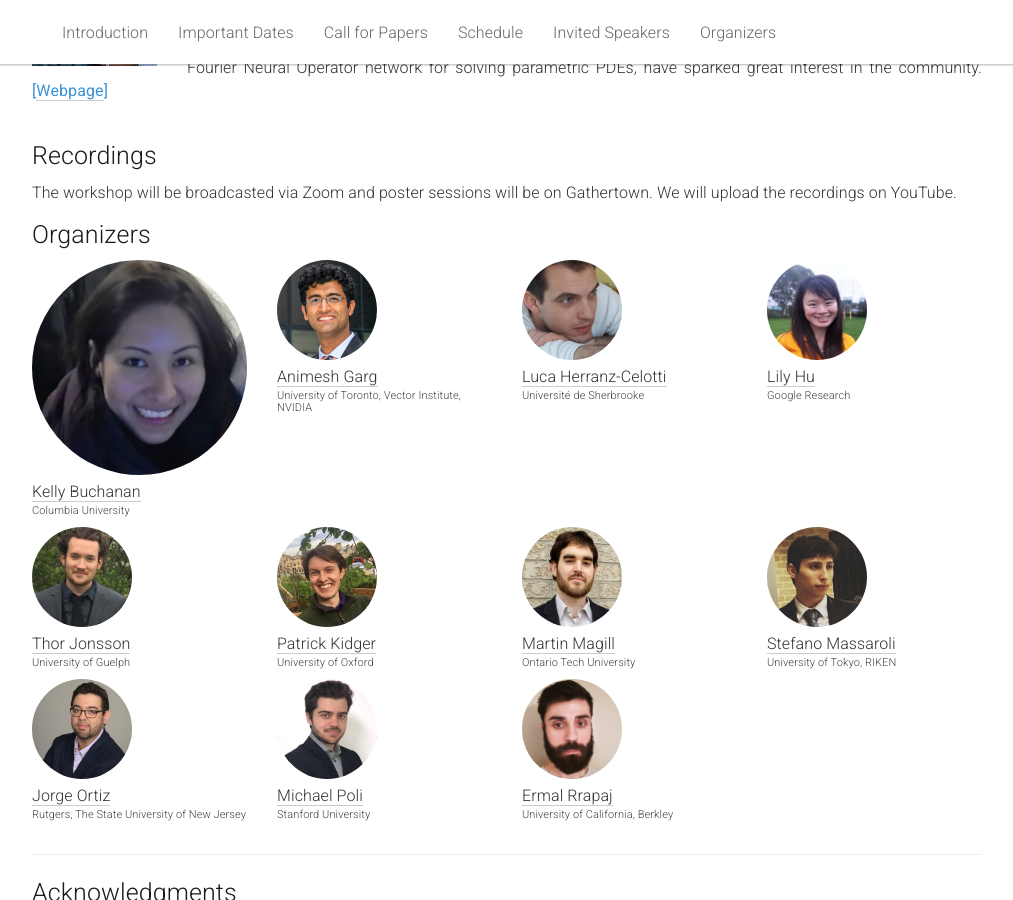
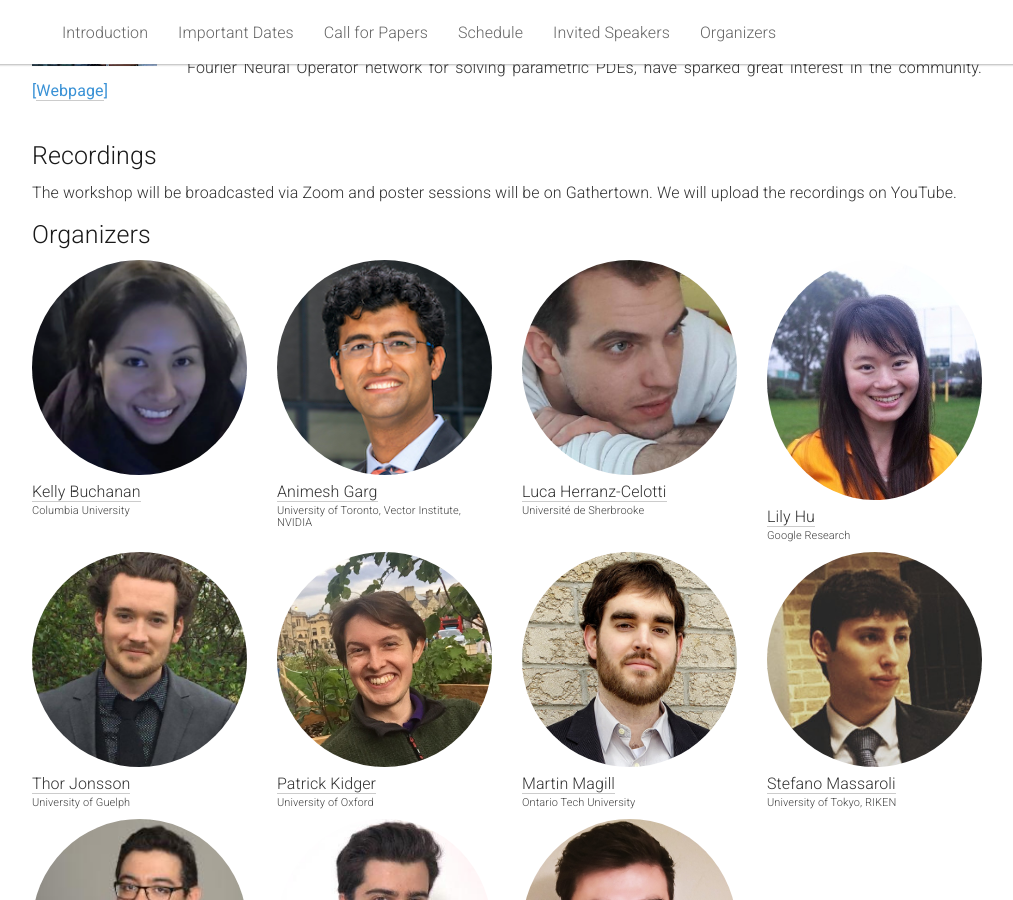
Before and after one commit to dl-de/dl-de.github.io, a Jekyll site: the page built from _pages/home.md, in a window 1280 px wide and 900 px high, scrolled down 3046 px. Shown: the whole window, without its empty margins (133-1146 px from the left). Built offline with Jekyll 4.4.1, drawn with Linux system fonts in a browser that asks for light colours.

Commit message:
minor changes

```diff
--- a/_pages/home.md
+++ b/_pages/home.md
@@ -276,7 +276,7 @@ The scope of the workshop spans topics at the intersection of DL and DEs, includ
 
   <div class="col-xs-3">
     <a href="https://animesh.garg.tech/">
-      <img class="people-pic" src="{{ "/static/img/people/animeshgarg.jpg" | prepend:site.baseurl }}">
+      <img class="people-pic" style="width:100%;height:auto;" src="{{ "/static/img/people/animeshgarg.jpg" | prepend:site.baseurl }}">
     </a>
     <div class="people-name">
       <a href="https://animesh.garg.tech/">Animesh Garg</a>
@@ -286,7 +286,7 @@ The scope of the workshop spans topics at the intersection of DL and DEs, includ
 
   <div class="col-xs-3">
     <a href="https://lucehe.github.io/">
-      <img class="people-pic" src="{{ "/static/img/people/lucaherrtti.jpg" | prepend:site.baseurl }}">
+      <img class="people-pic" style="width:100%;height:auto;" src="{{ "/static/img/people/lucaherrtti.jpg" | prepend:site.baseurl }}">
     </a>
     <div class="people-name">
       <a href="https://lucehe.github.io/">Luca Herranz-Celotti</a>
@@ -296,7 +296,7 @@ The scope of the workshop spans topics at the intersection of DL and DEs, includ
 
   <div class="col-xs-3">
     <a href="http://rlily.hu/">
-      <img class="people-pic" src="{{ "/static/img/people/Lily.jpg" | prepend:site.baseurl }}">
+      <img class="people-pic" style="width:100%;height:auto;" src="{{ "/static/img/people/Lily.jpg" | prepend:site.baseurl }}">
     </a>
     <div class="people-name">
       <a href="http://rlily.hu/">Lily Hu</a>
@@ -308,7 +308,7 @@ The scope of the workshop spans topics at the intersection of DL and DEs, includ
 <div class="row">
   <div class="col-xs-3">
     <a href="http://thorjonsson.github.io/">
-      <img class="people-pic" src="{{ "/static/img/people/thor.jpg" | prepend:site.baseurl }}">
+      <img class="people-pic" style="width:100%;height:auto;" src="{{ "/static/img/people/thor.jpg" | prepend:site.baseurl }}">
     </a>
     <div class="people-name">
       <a href="http://thorjonsson.github.io/">Thor Jonsson</a>
@@ -318,7 +318,7 @@ The scope of the workshop spans topics at the intersection of DL and DEs, includ
 
   <div class="col-xs-3">
     <a href="https://kidger.site/">
-      <img class="people-pic" src="{{ "/static/img/people/patrickkidger.jpg" | prepend:site.baseurl }}">
+      <img class="people-pic" style="width:100%;height:auto;" src="{{ "/static/img/people/patrickkidger.jpg" | prepend:site.baseurl }}">
     </a>
     <div class="people-name">
       <a href="https://kidger.site/">Patrick Kidger</a>
@@ -328,7 +328,7 @@ The scope of the workshop spans topics at the intersection of DL and DEs, includ
 
   <div class="col-xs-3">
     <a href="https://martinmagill.netlify.app/">
-      <img class="people-pic" src="{{ "/static/img/people/martinmagill.png" | prepend:site.baseurl }}">
+      <img class="people-pic" style="width:100%;height:auto;" src="{{ "/static/img/people/martinmagill.png" | prepend:site.baseurl }}">
     </a>
     <div class="people-name">
       <a href="https://martinmagill.netlify.app/">Martin Magill</a>
@@ -339,7 +339,7 @@ The scope of the workshop spans topics at the intersection of DL and DEs, includ
 
   <div class="col-xs-3">
     <a href="https://scholar.google.com/citations?user=IwCfl4UAAAAJ&hl=en">
-      <img class="people-pic" src="{{ "/static/img/people/stefanomassaroli.jpg" | prepend:site.baseurl }}">
+      <img class="people-pic" style="width:100%;height:auto;" src="{{ "/static/img/people/stefanomassaroli.jpg" | prepend:site.baseurl }}">
     </a>
     <div class="people-name">
       <a href="https://scholar.google.com/citations?user=IwCfl4UAAAAJ&hl=en">Stefano Massaroli</a>
@@ -351,7 +351,7 @@ The scope of the workshop spans topics at the intersection of DL and DEs, includ
   <div class="row">
   <div class="col-xs-3">
     <a href="https://www.ece.rutgers.edu/jorge-ortiz">
-      <img class="people-pic" src="{{ "/static/img/people/jortiz.jpg" | prepend:site.baseurl }}">
+      <img class="people-pic" style="width:100%;height:auto;" src="{{ "/static/img/people/jortiz.jpg" | prepend:site.baseurl }}">
     </a>
     <div class="people-name">
       <a href="https://www.ece.rutgers.edu/jorge-ortiz">Jorge Ortiz</a>
@@ -361,7 +361,7 @@ The scope of the workshop spans topics at the intersection of DL and DEs, includ
 
   <div class="col-xs-3">
     <a href="https://zymrael.github.io/">
-      <img class="people-pic" src="{{ "/static/img/people/michaelpoli2.png" | prepend:site.baseurl }}">
+      <img class="people-pic" style="width:100%;height:auto;" src="{{ "/static/img/people/michaelpoli2.png" | prepend:site.baseurl }}">
     </a>
     <div class="people-name">
       <a href="https://zymrael.github.io/">Michael Poli</a>
@@ -371,7 +371,7 @@ The scope of the workshop spans topics at the intersection of DL and DEs, includ
 
   <div class="col-xs-3">
     <a href="https://n3as.berkeley.edu/p/fellow/ermal-rrapaj/">
-      <img class="people-pic" src="{{ "/static/img/people/ermalrrapaj.jpg" | prepend:site.baseurl }}">
+      <img class="people-pic" style="width:100%;height:auto;" src="{{ "/static/img/people/ermalrrapaj.jpg" | prepend:site.baseurl }}">
     </a>
     <div class="people-name">
       <a href="https://n3as.berkeley.edu/p/fellow/ermal-rrapaj/">Ermal Rrapaj</a>
```
